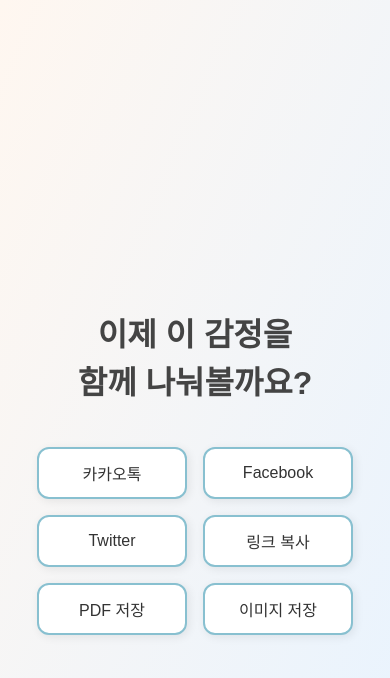
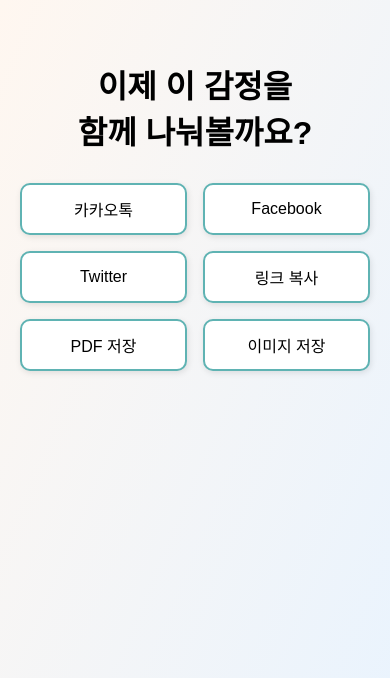
Before and after one commit to xeon-243859/ppongtok-app, a React (Vite) app: page /share in a window 390 px wide. Shown: the top 678 px of the page. Built offline with nearby package versions, Linux system fonts and the light colour scheme.

Commit message:
fix: 반응형 SharePage 버튼 및 PC화면 최적화

```diff
--- a/src/pages/SharePage.css
+++ b/src/pages/SharePage.css
@@ -2,44 +2,37 @@
   display: flex;
   flex-direction: column;
   align-items: center;
-  justify-content: center;
+  padding: 40px 20px;
   min-height: 100vh;
-  padding: 40px 20px;
   background: linear-gradient(to bottom right, #fff7f0, #e7f3ff);
-  font-family: 'Arial', sans-serif;
 }
 
 .share-title {
   font-size: 2rem;
-  font-weight: 600;
   text-align: center;
-  color: #444;
-  margin-bottom: 40px;
-  line-height: 1.5;
+  margin-bottom: 30px;
 }
 
-.share-button-group {
-  display: flex;
-  flex-wrap: wrap;
-  justify-content: center;
+.share-button-group.responsive {
+  display: grid;
+  grid-template-columns: repeat(auto-fit, minmax(140px, 1fr));
   gap: 16px;
+  width: 100%;
+  max-width: 500px;
 }
 
 .share-button {
-  padding: 12px 20px;
+  padding: 12px 16px;
   font-size: 1rem;
-  border: 2px solid #88c0d0;
-  border-radius: 12px;
-  background-color: white;
-  color: #333;
+  border-radius: 10px;
+  border: 2px solid #5fb3b3;
+  background: white;
   cursor: pointer;
-  transition: all 0.3s ease;
-  min-width: 150px;
-  box-shadow: 2px 2px 10px rgba(0, 0, 0, 0.08);
+  transition: 0.3s ease;
+  box-shadow: 1px 2px 6px rgba(0, 0, 0, 0.1);
 }
 
 .share-button:hover {
   background-color: #e0f7ff;
   transform: scale(1.05);
-  border-color: #5fb3b3;
 }
--- a/src/pages/SharePage.jsx
+++ b/src/pages/SharePage.jsx
@@ -88,7 +88,7 @@ const SharePage = () => {
   return (
     <div className="share-page">
       <h1 className="share-title">이제 이 감정을<br />함께 나눠볼까요?</h1>
-      <div className="share-button-group">
+      <div className="share-button-group responsive">
         <button className="share-button" onClick={() => handleShare("kakao")}>카카오톡</button>
         <button className="share-button" onClick={() => handleShare("facebook")}>Facebook</button>
         <button className="share-button" onClick={() => handleShare("twitter")}>Twitter</button>
```
